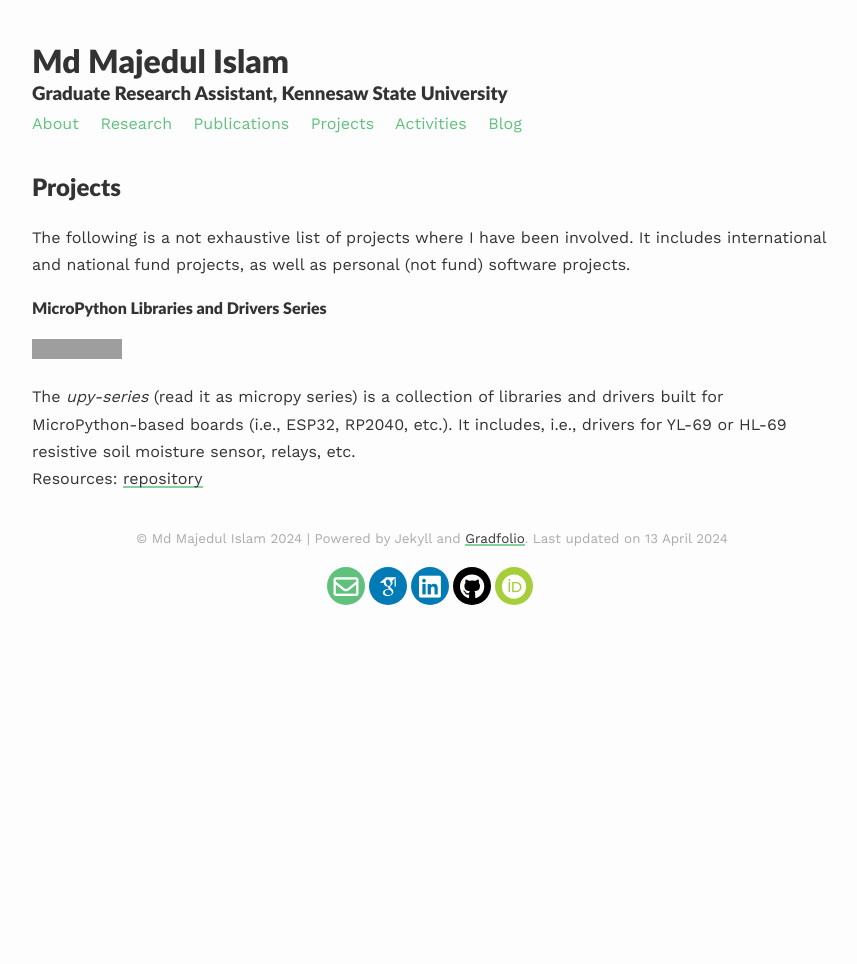
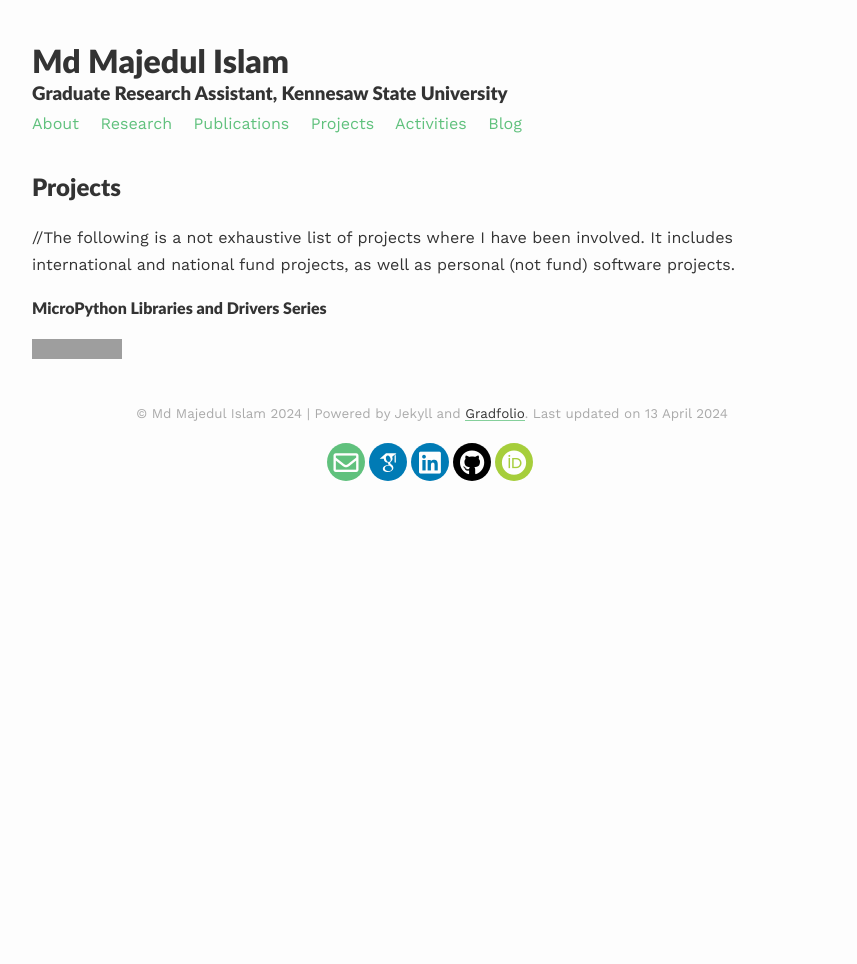
Before and after one commit to majedrifat/majedrifat.github.io, a Jekyll site: the page built from _pages/projects.md, in a window 1280 px wide. Shown: the whole page, without its empty margins (208-1065 px from the left). Built offline with Jekyll 4.4.1, drawn with Linux system fonts in a browser that asks for light colours; nearby versions of some CDN libraries; some web fonts are replaced; grey boxes are pictures that could not be loaded.

Commit message:
Update projects.md

```diff
--- a/_pages/projects.md
+++ b/_pages/projects.md
@@ -6,10 +6,7 @@ published: true
 ---
 
 ## Projects
-The following is a not exhaustive list of projects where I have been involved. It includes international and national fund projects, as well as personal (not fund) software projects.
+//The following is a not exhaustive list of projects where I have been involved. It includes international and national fund projects, as well as personal (not fund) software projects.
 
 #### MicroPython Libraries and Drivers Series
 <img src="https://img.shields.io/badge/project-software-green">
-
-The *upy-series* (read it as micropy series) is a collection of libraries and drivers built for MicroPython-based boards (i.e., ESP32, RP2040, etc.). It includes, i.e., drivers for YL-69 or HL-69 resistive soil moisture sensor, relays, etc.<br>
-Resources: <a href="https://github.com/lcarnevale/upy-series">repository</a>
```
